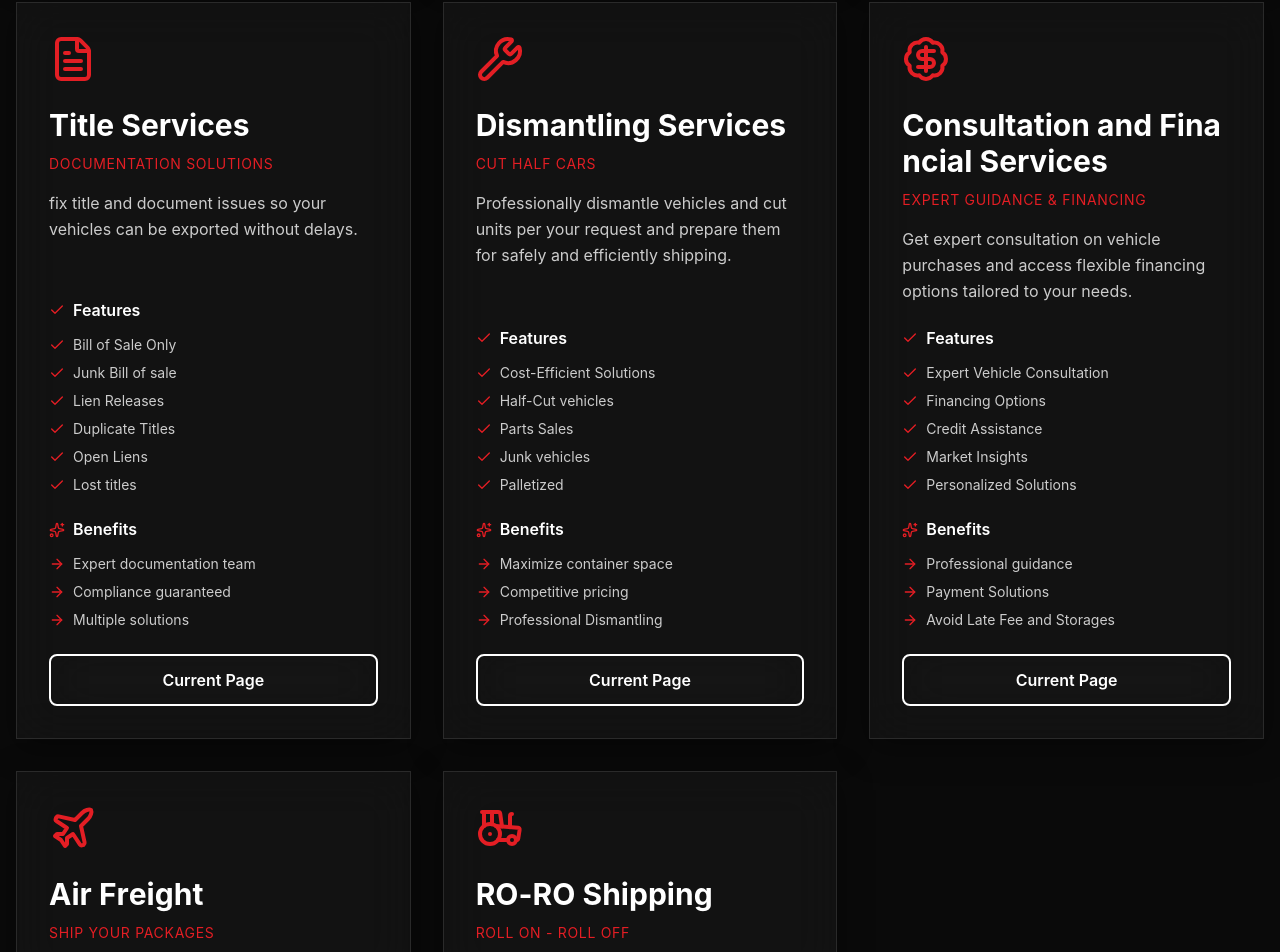
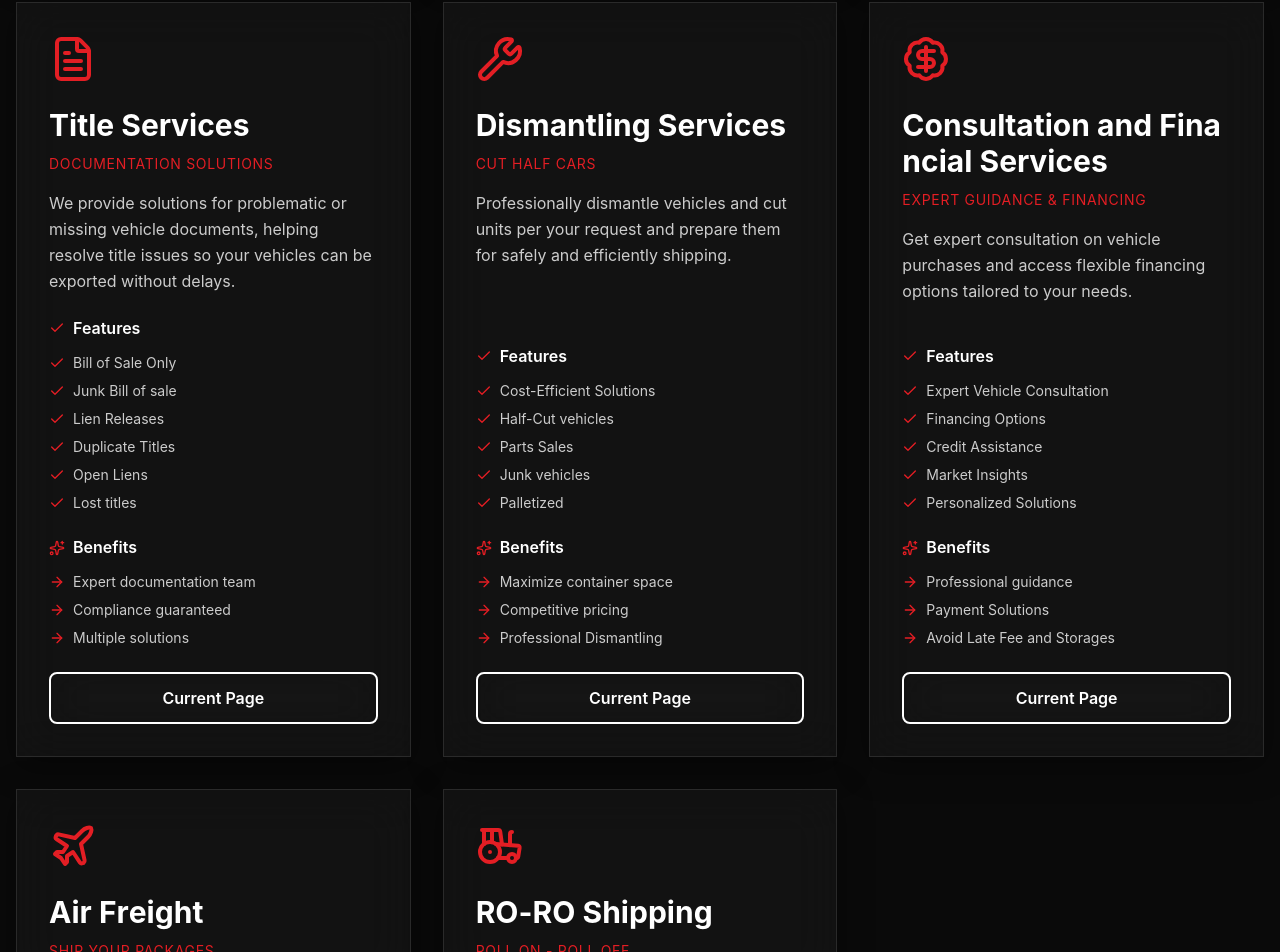
Before and after one commit to rhectoroc/motorx, a React (Vite) app: page /services in a window 1280 px wide. Shown: the part 1440-2392 px from the top of the page. Built offline with nearby package versions, Linux system fonts and the light colour scheme.

Commit message:
Fix en Titles

```diff
--- a/src/data/services.js
+++ b/src/data/services.js
@@ -73,7 +73,7 @@ export const allServices = [
         id: 'titles',
         title: 'Title Services',
         subtitle: 'Document Processing',
-        description: 'Complete title processing and documentation services for all your vehicle transactions.',
+        description: 'We provide solutions for problematic or missing vehicle documents, helping resolve title issues so your vehicles can be exported without delays.',
         icon: 'FileText',
         features: [
             'Title Processing',
--- a/src/i18n/locales/en.json
+++ b/src/i18n/locales/en.json
@@ -169,7 +169,7 @@
         "titles": {
             "title": "Title Services",
             "subtitle": "DOCUMENTATION SOLUTIONS",
-            "description": "fix title and document issues so your vehicles can be exported without delays.",
+            "description": "We provide solutions for problematic or missing vehicle documents, helping resolve title issues so your vehicles can be exported without delays.",
             "features": [
                 "Bill of Sale Only",
                 "Junk Bill of sale",
@@ -187,6 +187,7 @@
                 "stat1": "Lost Title",
                 "stat2": "Parts Only"
             },
+            "tag": "starting at $75",
             "button": "Get a new title now",
             "footer": "Bill of Sale Only * Lien Release * Impossible Duplicates"
         },
```
